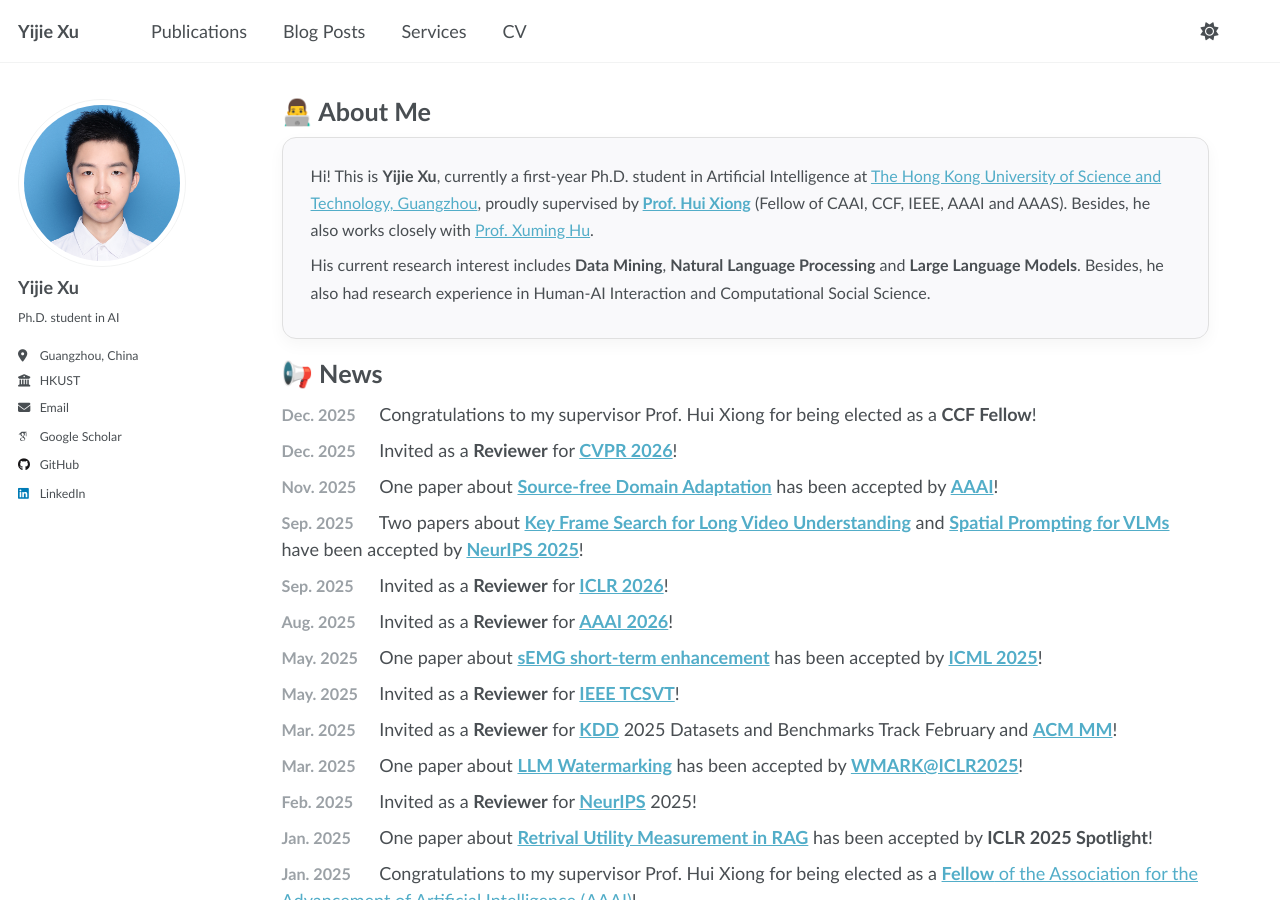
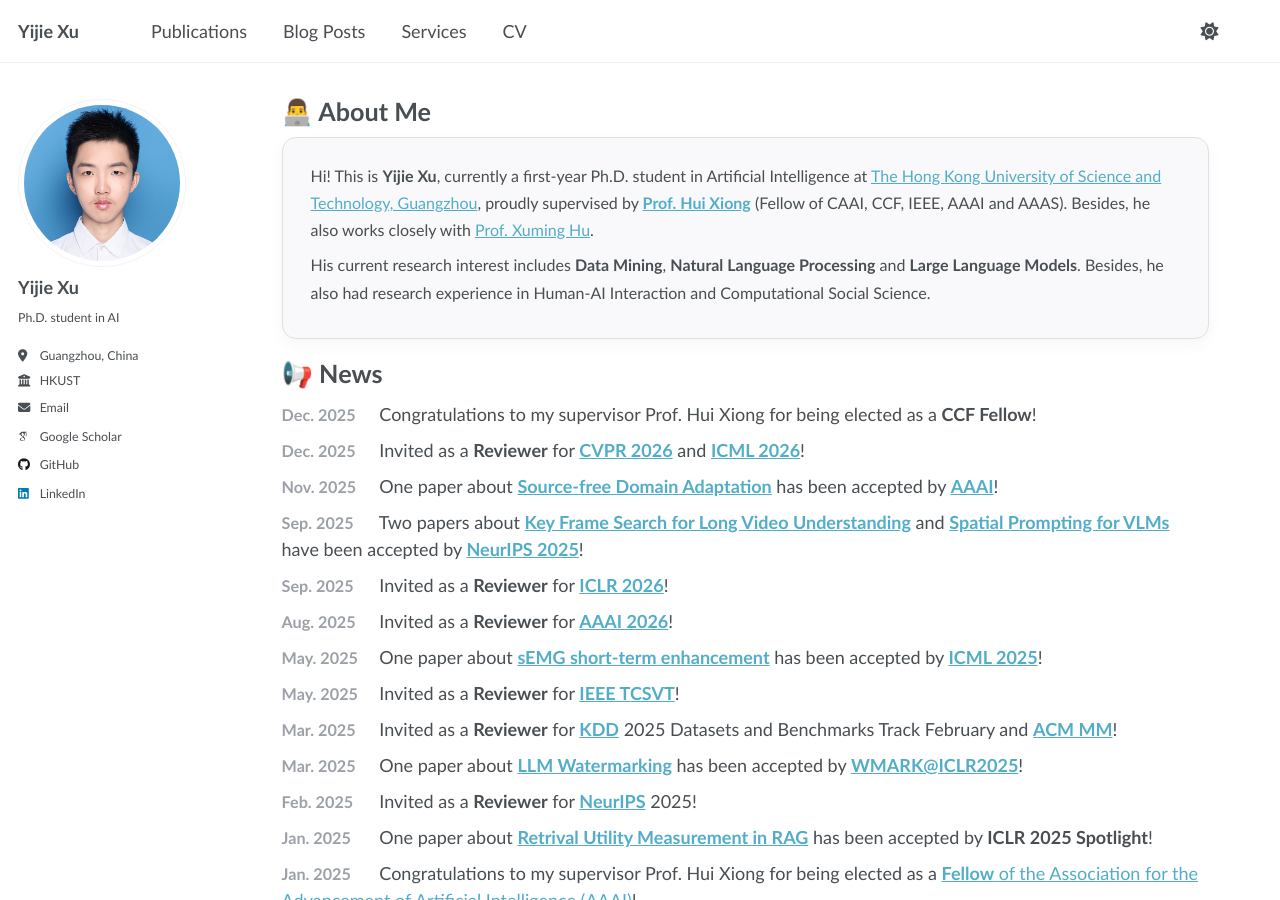
Before and after one commit to yeahjack/yeahjack.github.io, a Jekyll site: the page built from _pages/about.md, in a window 1280 px wide and 900 px high. Built offline with Jekyll 4.4.1, drawn with Linux system fonts in a browser that asks for light colours; some web fonts are replaced; a script that is not in the unit is left out.

Commit message:
update icml reviewer

```diff
--- a/_pages/about.md
+++ b/_pages/about.md
@@ -25,7 +25,7 @@ redirect_from:
 
 <span class="news-date">Dec. 2025</span> Congratulations to my supervisor Prof. Hui Xiong for being elected as a <strong>CCF Fellow</strong>!
 
-<span class="news-date">Dec. 2025</span> Invited as a **Reviewer** for [**CVPR 2026**](https://cvpr.thecvf.com/)!
+<span class="news-date">Dec. 2025</span> Invited as a **Reviewer** for [**CVPR 2026**](https://cvpr.thecvf.com/) and [**ICML 2026**](https://icml.cc/)!
 
 <span class="news-date">Nov. 2025</span> One paper about
 <a href="https://arxiv.org/abs/2511.07301"><strong>Source-free Domain Adaptation</strong></a>
```
